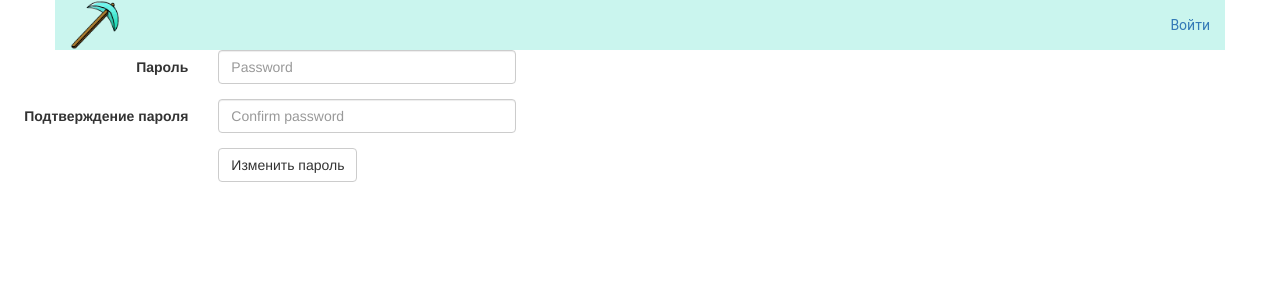
After one commit to Styford/loft, a Django app: a page that uses templates/change_pass.html in a window 1280 px wide. The commit adds this page. Shown: the top 300 px of the page. Run offline with Django 3.2, Linux system fonts and the light colour scheme; data comes from the database, SQL or seed files in the repository; both versions use the stored data as it was after the commit; parts of the project's set-up code (start-up, migrations or seed data) failed here and were passed over; some libraries are stand-ins or nearby versions.

Commit message:
Home work

```diff
--- a/loginsys/urls.py
+++ b/loginsys/urls.py
@@ -6,4 +6,7 @@ urlpatterns = [
     url(r'^logout/$', logout),
     url(r'^register/$', register),
     url(r'^register/(?P<secret_key>\w+)/$', confirm_registration),
+    url(r'^restore_password/$', restore_password),
+    url(r'^restore_password/(?P<secret_key>\w+)/$', confirm_restore),
+    url(r'^change_password/$', change_password),
 ]
--- a/loginsys/views.py
+++ b/loginsys/views.py
@@ -77,12 +77,42 @@ def confirm_registration(request, secret_key):
     if (user is not None) and (user.is_active == False):
         user.is_active = True
         user.save()
+        euser = extUser.objects.get(secret_key=secret_key)
+        euser.secret_key = ''.join(
+            random.choice(string.ascii_uppercase + string.ascii_lowercase + string.digits) for x in range(30))
+        euser.save()
         return redirect("/auth/login/")
     else:
         return redirect("/auth/login/")
 
 
+def restore_password(request):
+    auth.logout(request)
+    args = {}
+    if request.POST:
+        username = request.POST.get('email', '')
+        user = User.objects.get(username=username)
+        euser = extUser.objects.get(user_key=user)
+        euser.secret_key = ''.join(
+            random.choice(string.ascii_uppercase + string.ascii_lowercase + string.digits) for x in range(30))
+        euser.save()
+        message = "Для восстановления перейдите по ссылке //192.168.1.100:8000/auth/restore_password/" + euser.secret_key
+        send_mail('Восстановление пароля', message, 'stepan.syzganov@ya.ru', [username, ], fail_silently=False)
+        return redirect("/auth/login/")
+    return render(request, 'restore_pass.html', args)
 
-# def restore_passwd(request, secret_key):
-#     user = (extUser.objects.get(secret_key=secret_key)).user_key
-#     if (user is not None) and user.is_active:
+
+def confirm_restore(request, secret_key):
+    user = (extUser.objects.get(secret_key=secret_key)).user_key
+    args = {}
+    if user is not None:
+        auth.login(request, user)
+        return render(request, "change_pass.html", args)
+
+
+def change_password(request):
+    if request.POST:
+        user = auth.get_user(request)
+        user.set_password(request.POST.get('password', ''))
+        user.save()
+        return redirect("/articles/all/")
--- /dev/null
+++ b/templates/change_pass.html
@@ -0,0 +1,27 @@
+{% extends 'main.html' %}
+{% block login %}
+    {% load staticfiles %}
+    <form class="form-horizontal" action="/auth/change_password/" method="post">
+        {% csrf_token %}
+        <div class="form-group">
+            <label for="inputPassword3" class="col-sm-2 control-label">Пароль</label>
+            <div class="col-sm-3">
+                <input type="password" name="password" class="form-control" id="inputPassword3" placeholder="Password">
+            </div>
+        </div>
+        <div class="form-group">
+            <label for="inputPassword3" class="col-sm-2 control-label">Подтверждение пароля</label>
+            <div class="col-sm-3">
+                <input type="password" name="password2" class="form-control" id="inputPassword3" placeholder="Confirm password">
+            </div>
+        </div>
+        <div class="form-group">
+            <div class="col-sm-offset-2 col-sm-5">
+                <button type="submit" class="btn btn-default">Изменить пароль</button>
+            </div>
+        </div>
+        {% if login_error %}
+            <label class="error">{{ login_error }}</label>
+        {% endif %}
+    </form>
+{% endblock %}
--- a/templates/login.html
+++ b/templates/login.html
@@ -18,9 +18,10 @@
                 </div>
             </div>
             <div class="form-group">
-                <div class="col-sm-offset-2 col-sm-3">
+                <div class="col-sm-offset-2 col-sm-5">
                     <button type="submit" class="btn btn-default">Войти</button>
-                    <a href="/auth/register"><button type="button" class="btn btn-default" >Регистрация</button></a>
+                    <a href="/auth/register/"><button type="button" class="btn btn-default" >Регистрация</button></a>
+                    <a href="/auth/restore_password/"><button type="button" class="btn btn-default" >Забыли пароль?</button></a>
                 </div>
             </div>
             {% if login_error %}
```
Also changed, not shown: templates/restore_pass.html (added, +25 -0 lines), portdb.sqlite3, 2 other files.
